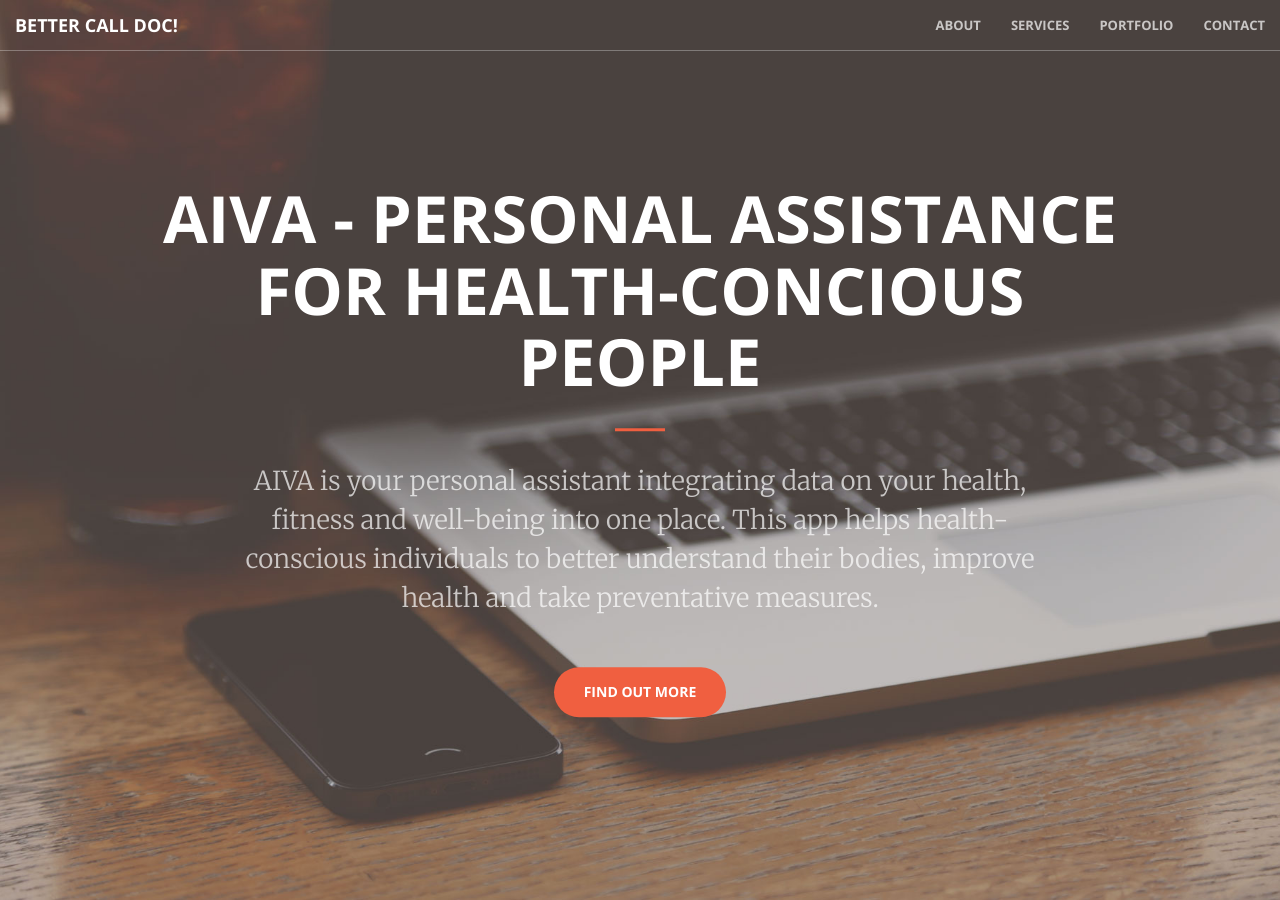
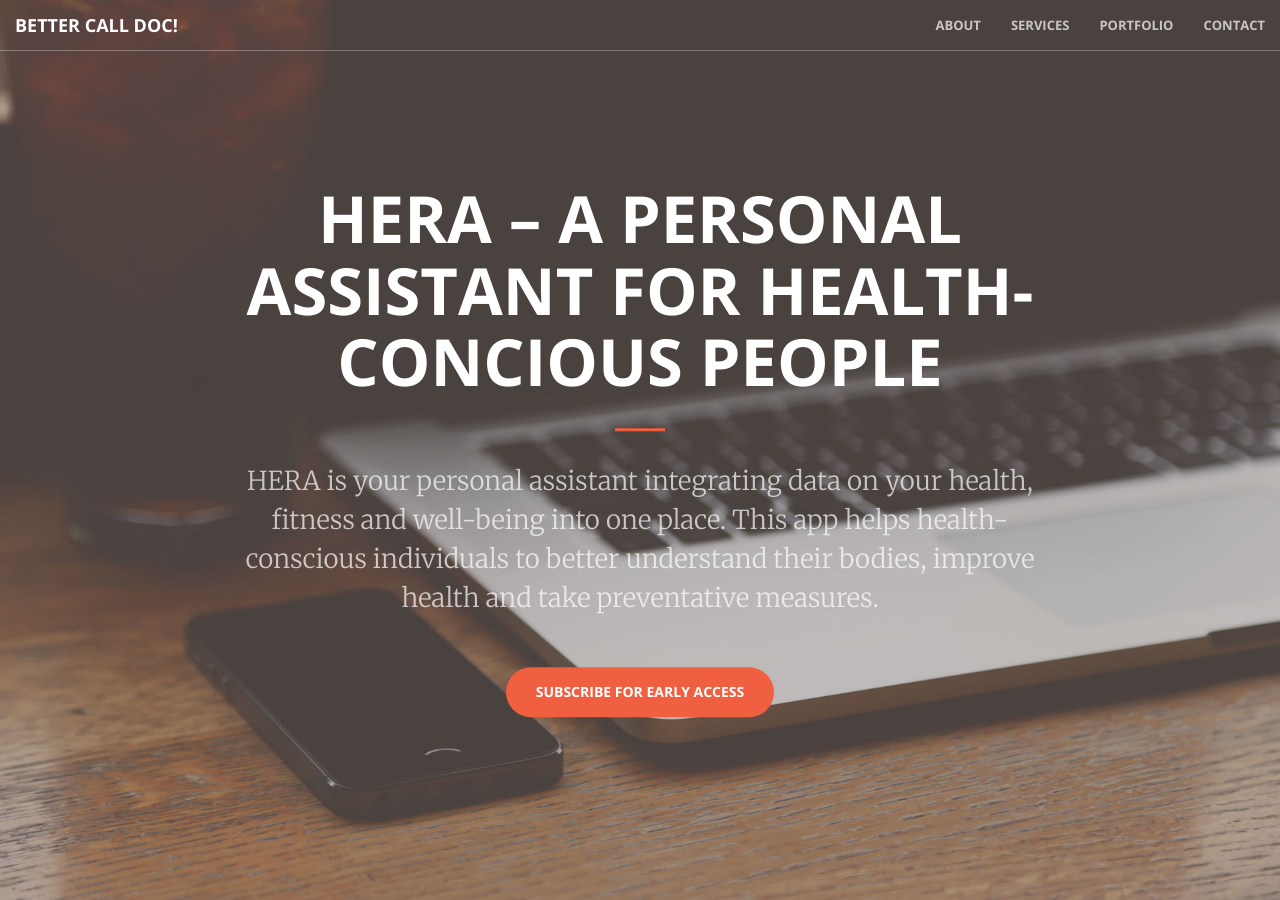
Before and after one commit to bettercalldoc/bettercalldoc, a Jekyll site: the page built from index.html, in a window 1280 px wide and 900 px high. Built offline with Jekyll 4.4.1, drawn with Linux system fonts in a browser that asks for light colours; some of the changed text lies outside the part shown.

Commit message:
update copy

```diff
--- a/_config.yml
+++ b/_config.yml
@@ -1,9 +1,9 @@
 # Site settings
-title: "Better Call Doc!"
-email: "callme@bettercalldoc.online"
-description: "Stay active and healthy as long as you can!"
+title: "HEAR Health"
+email: "hello@herehealth.online"
+description: "Your personal health assistant"
 baseurl: "/" # the subpath of your site, e.g. /blog/
-url: "http://www.bettercalldoc.online" # the base hostname & protocol for your site
+url: "http://www.herahealth.online" # the base hostname & protocol for your site
 
 twitter_username:
 github_username:
--- a/_includes/head.html
+++ b/_includes/head.html
@@ -6,7 +6,7 @@
     <meta name="description" content="">
     <meta name="author" content="">
 
-    <title>Better Call Doc!</title>
+    <title>HERA Health</title>
 
     <!-- Bootstrap Core CSS -->
     <link rel="stylesheet" href="css/bootstrap.min.css" type="text/css">
--- a/_includes/header.html
+++ b/_includes/header.html
@@ -1,10 +1,10 @@
 <header>
     <div class="header-content">
         <div class="header-content-inner">
-            <h1>AIVA - personal assistance for health-concious people</h1>
+            <h1>HERA – a personal assistant for health-concious people</h1>
             <hr>
-            <p>AIVA is your personal assistant integrating data on your health, fitness and well-being into one place. This app helps health-conscious individuals to better understand their bodies, improve health and take preventative measures. </p>
-            <a href="#about" class="btn btn-primary btn-xl page-scroll">Find Out More</a>
+            <p>HERA is your personal assistant integrating data on your health, fitness and well-being into one place. This app helps health-conscious individuals to better understand their bodies, improve health and take preventative measures. </p>
+            <a href="#about" class="btn btn-primary btn-xl page-scroll">Subscribe for Early Access</a>
         </div>
     </div>
 </header>
--- a/_layouts/front.html
+++ b/_layouts/front.html
@@ -8,7 +8,7 @@
   {% include header.html %}
   {% include call-to-action.html %}
   {% include services.html %}
-  {% include portfolio.html %}
+<!---  {% include portfolio.html %}--->
   {% include aside.html %}
   {% include contact.html %}
   {% include scripts.html %}
```
